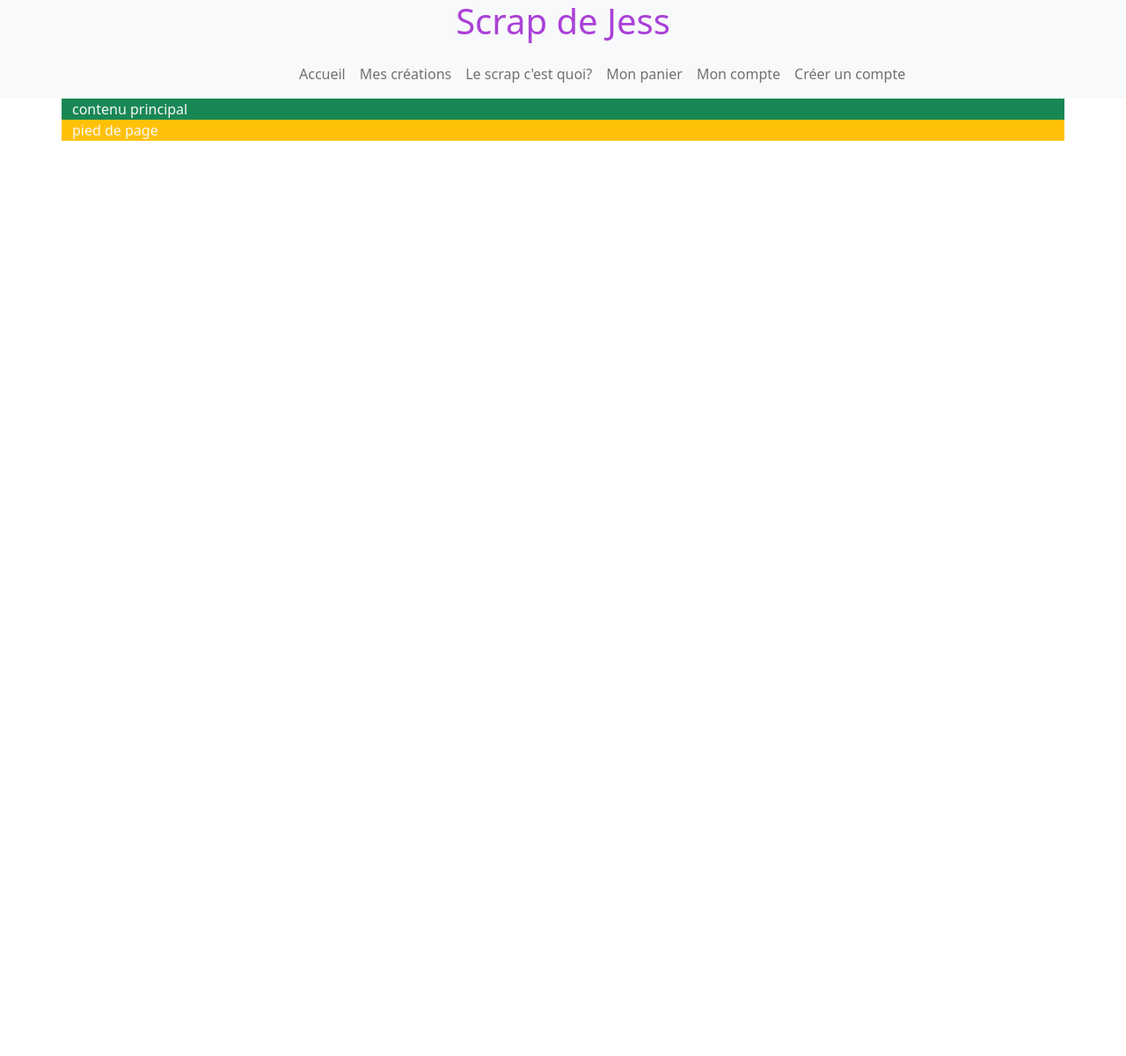
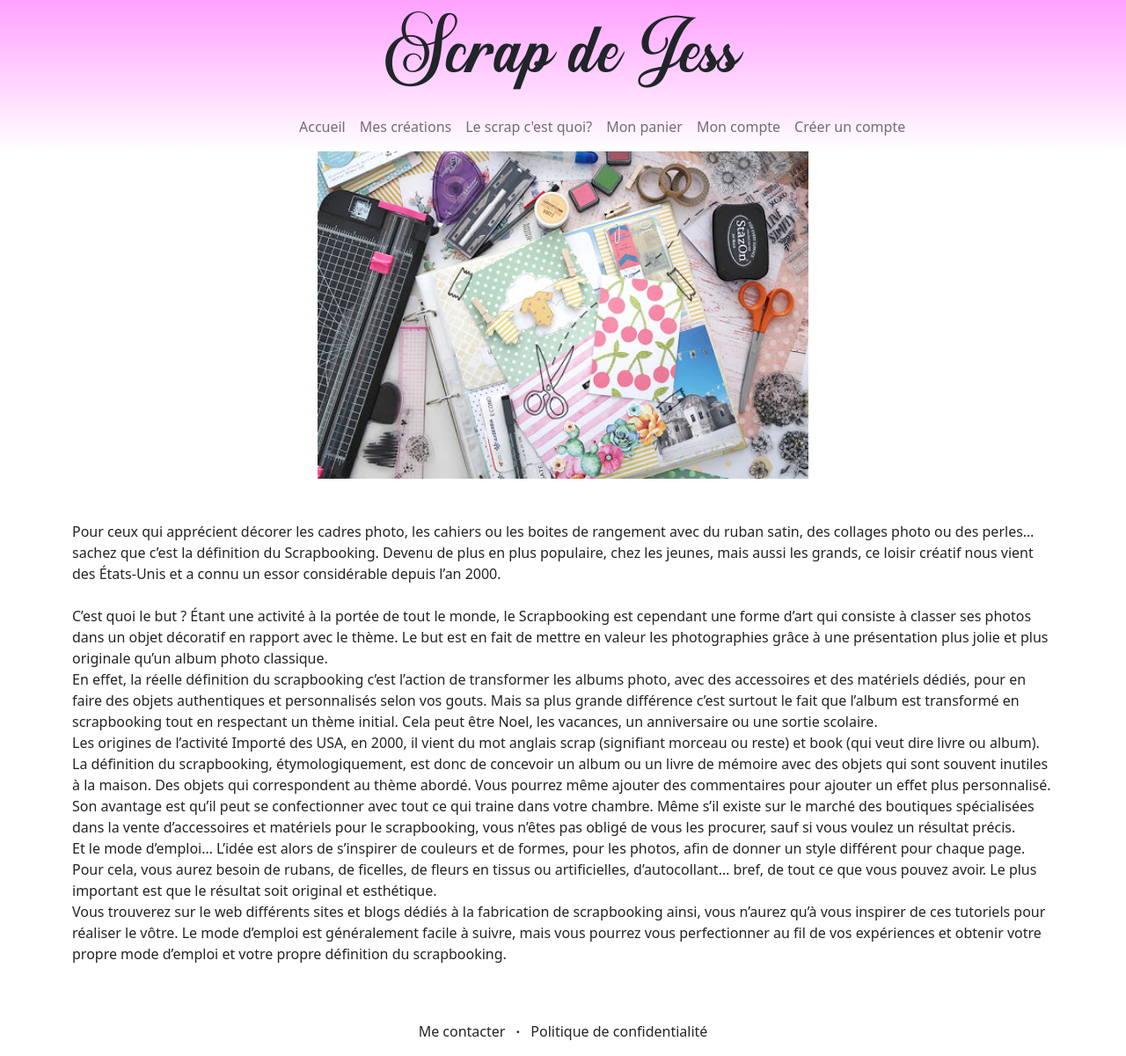
Before and after one commit to lordkao/Boostrap_scrap_de_jess, a website: page index.html in a window 1280 px wide. Shown: the whole page at 88% size. Before the commit the page ends 800 px from the top, so only its background shows below. Drawn offline with nearby package versions, Linux system fonts and the light colour scheme.

Commit message:
police scrap de jess

```diff
--- a/index.html
+++ b/index.html
@@ -9,9 +9,9 @@
     <title>Scrap de Jess</title>
 </head>
 <body>
-    <div class="bg-light"><!--en-tête-->
+    <div class="bg-jess"><!--en-tête et barre de navigation-->
         <div class="container-fluid">
-            <h1 class="text-center"><a class="text-decoration-none" href="./index.html"><h1>Scrap de Jess</h1></a></h1>
+            <h1 class="text-center sunshine"><a class="text-decoration-none text-dark" href="./index.html">Scrap de Jess</a></h1>
             <div class="row">
                 <div class="col-9 col-lg-3"></div>
                 <nav class=" col-3 col-lg-9 navbar navbar-expand-lg navbar-light">
@@ -34,15 +34,41 @@
     </div>
     <div class="container"><!--contenu principale-->
         <div class="row">
-            <div class="col bg-success text-light">
-                contenu principal
+            <div class="col d-flex justify-content-center">
+                <img class="col-6" src="./images/scrap.jpg" alt="photo de matériel de scrap">
+            </div>
+        </div>
+        <div class="row"><!--Description du scrap-->
+            <div class="col my-5 d-flex justify-content-center">
+               <p class="col">
+                Pour ceux qui apprécient décorer les cadres photo, les cahiers ou les boites de rangement avec du ruban satin, des collages photo ou des perles… sachez que c’est la définition du Scrapbooking. Devenu de plus en plus populaire, chez les jeunes, mais aussi les grands, ce loisir créatif nous vient des États-Unis et a connu un essor considérable depuis l’an 2000.</br></br>
+
+                C’est quoi le but ?
+                Étant une activité à la portée de tout le monde, le Scrapbooking est cependant une forme d’art qui consiste à classer ses photos dans un objet décoratif en rapport avec le thème. Le but est en fait de mettre en valeur les photographies grâce à une présentation plus jolie et plus originale qu’un album photo classique.</br>
+
+                En effet, la réelle définition du scrapbooking c’est l’action de transformer les albums photo, avec des accessoires et des matériels dédiés, pour en faire des objets authentiques et personnalisés selon vos gouts. Mais sa plus grande différence c’est surtout le fait que l’album est transformé en scrapbooking tout en respectant un thème initial. Cela peut être Noel, les vacances, un anniversaire ou une sortie scolaire.</br>
+
+                Les origines de l’activité
+                Importé des USA, en 2000, il vient du mot anglais scrap (signifiant morceau ou reste) et book (qui veut dire livre ou album). La définition du scrapbooking, étymologiquement, est donc de concevoir un album ou un livre de mémoire avec des objets qui sont souvent inutiles à la maison. Des objets qui correspondent au thème abordé. Vous pourrez même ajouter des commentaires pour ajouter un effet plus personnalisé.</br>
+
+                Son avantage est qu’il peut se confectionner avec tout ce qui traine dans votre chambre. Même s’il existe sur le marché des boutiques spécialisées dans la vente d’accessoires et matériels pour le scrapbooking, vous n’êtes pas obligé de vous les procurer, sauf si vous voulez un résultat précis.</br>
+
+                Et le mode d’emploi…
+                L’idée est alors de s’inspirer de couleurs et de formes, pour les photos, afin de donner un style différent pour chaque page. Pour cela, vous aurez besoin de rubans, de ficelles, de fleurs en tissus ou artificielles, d’autocollant… bref, de tout ce que vous pouvez avoir. Le plus important est que le résultat soit original et esthétique.</br>
+
+                Vous trouverez sur le web différents sites et blogs dédiés à la fabrication de scrapbooking ainsi, vous n’aurez qu’à vous inspirer de ces tutoriels pour réaliser le vôtre. Le mode d’emploi est généralement facile à suivre, mais vous pourrez vous perfectionner au fil de vos expériences et obtenir votre propre mode d’emploi et votre propre définition du scrapbooking.</br>
+               </p>
             </div>
         </div>
     </div>
-    <div class="container"><!--pied de page-->
-        <div class="row">
-            <div class="col bg-warning text-light">
-                pied de page
+    <div>
+        <div class="container"><!--pied de page-->
+            <div class="row">
+                <ul class="col list-inline text-center">
+                    <li class="list-inline-item"><a class="text-decoration-none text-dark" href="#">Me contacter</a></li>
+                    <li class="list-inline-item fw-bold">&middot;</li>
+                    <li class="list-inline-item"><a class="text-decoration-none text-dark" href="#">Politique de confidentialité</a></li>
+                </ul>
             </div>
         </div>
     </div>
--- a/public/scss/style_override.scss
+++ b/public/scss/style_override.scss
@@ -1 +1,12 @@
 $primary:#aa41d7;
+@font-face {
+    font-family: "Sunshine";
+    src: url("../css/Sunshine.ttf");
+}
+.sunshine{
+    font-family: "Sunshine",'Franklin Gothic Medium', 'Arial Narrow', Arial, sans-serif;
+    font-size: 90px;
+}
+.bg-jess{
+    background: linear-gradient(#ffa1ff,white);
+}
```
Also changed, not shown: images/scrap.jpg (added), public/css/Sunshine.ttf (added), public/css/style.css, 1 other file.
